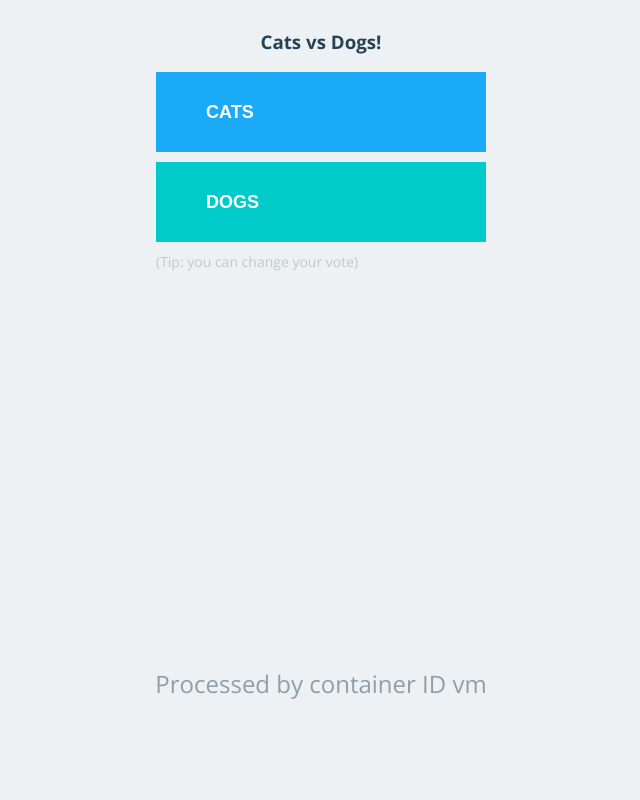
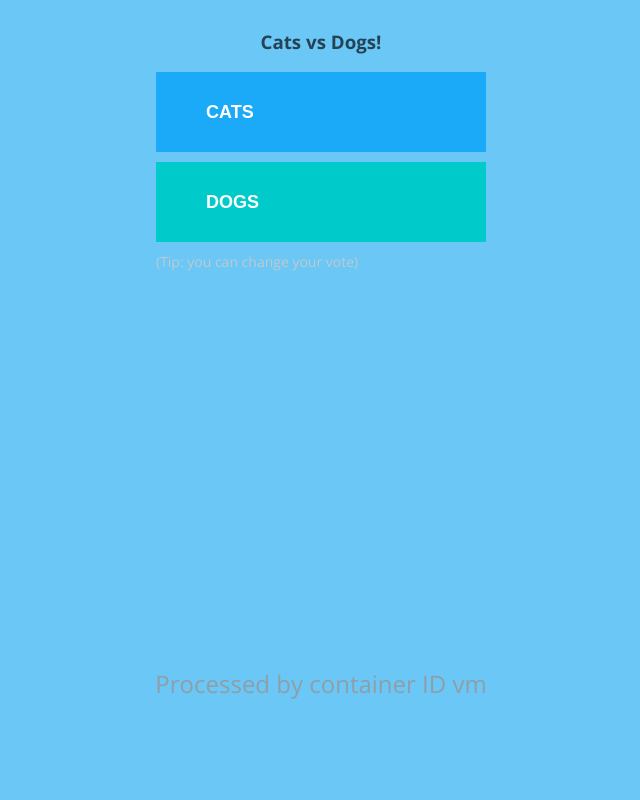
Before and after one commit to ahortalq/vote, a Flask app: page / in a window 1280 px wide. Shown: the whole page, without its empty margins (319-959 px from the left). Run offline with Flask 2, Linux system fonts and the light colour scheme; some libraries are stand-ins or nearby versions.

```diff
--- a/static/stylesheets/style.css
+++ b/static/stylesheets/style.css
@@ -6,7 +6,7 @@
 html,body{
   margin: 0;
   padding: 0;
-  background-color: #edf1f3;
+  background-color: #6bc7f5;
   height: 100vh;
   font-family: 'Open Sans';
 }
```
